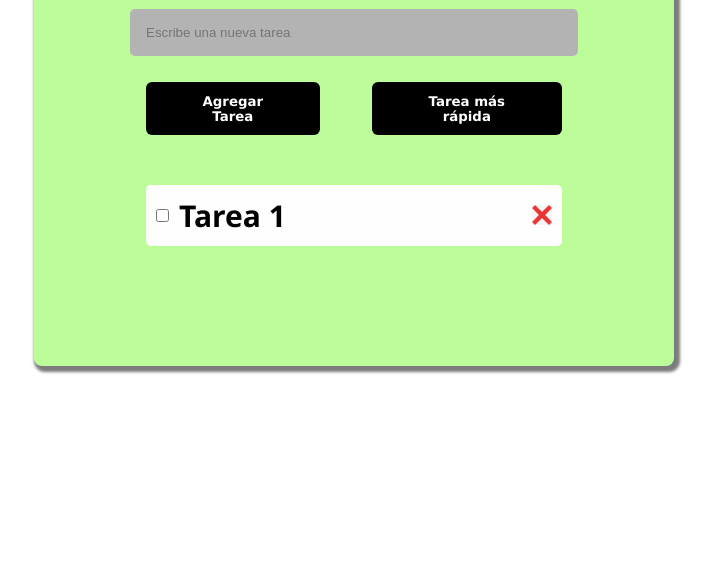
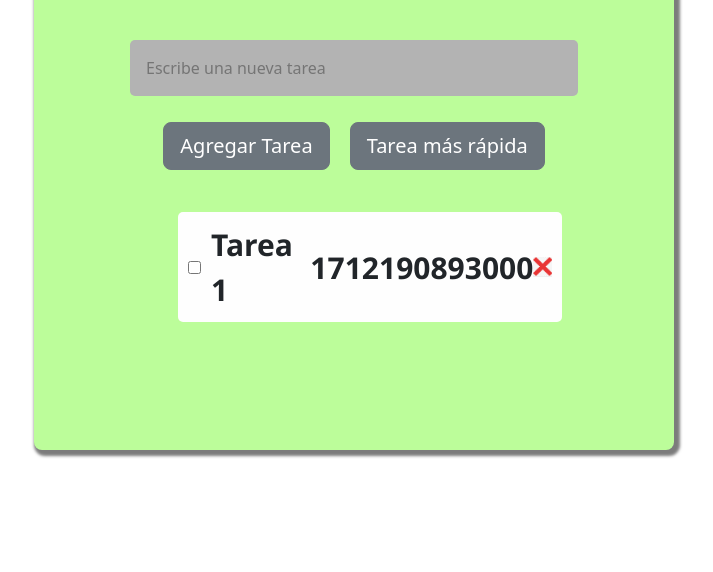
Before and after one commit to MarcosMellebovsky/Lista-de-tareas, a plain HTML site: page index.html in a window 1280 px wide. Shown: the part 228-800 px from the top of the page, without its empty margins (286-999 px from the left). Drawn offline with nearby package versions, Linux system fonts and the light colour scheme.

Commit message:
sexto commit

```diff
--- a/codigoo.js
+++ b/codigoo.js
@@ -12,7 +12,7 @@ function agregarTarea() {
         actualizarListaTareas();
     }
 }
-//A
+
 
 function actualizarListaTareas() {
     const listaTareas = document.getElementById('listaTareas');
@@ -36,7 +36,7 @@ function actualizarListaTareas() {
         tareaElement.appendChild(label);
 
         const horaLabel = document.createElement('label');
-        horaLabel.textContent = tarea.hora;
+        horaLabel.textContent = tarea.fechaIngreso;
         tareaElement.appendChild(horaLabel);
 
         const botonEliminar = document.createElement('button');
@@ -68,4 +68,5 @@ document.getElementById("tareaMasRapida").onclick=()=>{
 }
 
 
+
 actualizarListaTareas();
--- a/css/main.css
+++ b/css/main.css
@@ -45,11 +45,12 @@
     width: 100%;
     display: flex;
     gap: 20px;
+    margin: 1rem;
 }
 
 
 .ul-lista{
-    margin: .5rem;
+
     font-size: 30px;
     width: 100%;
     font-weight: bold;
@@ -70,7 +71,6 @@
     margin: 1rem;
 }
 
-
 .ul-lista li input[type="checkbox"] {
     margin-right: 10px;
 }
@@ -84,17 +84,7 @@
     align-items: center;
     border: none;
 }
-.btn{
-    background-color: black;
-    border: none;
-    color: white;
-    padding: .7rem;
-    padding-inline:3rem;
-    margin: 1rem;
-    border-radius: 6px;
-    font-family: Verdana, Geneva, Tahoma, sans-serif;
-    font-weight: bold;
-}
+
 .img{
     margin: 1rem;
     display: flex;
@@ -102,10 +92,6 @@
     justify-content: center;
     width: 5%;
 }
-
-
-
-
 .eliminar-btn {
     background-image: url('../img/deleteicon.png');
     background-repeat: no-repeat;
@@ -115,3 +101,12 @@
     border: none;
     cursor: pointer;
 }
+
+@media screen and (max-width:1205px) {
+    .btns{
+        flex-direction: column;
+        width: 70%;
+    }
+
+
+}
--- a/index.html
+++ b/index.html
@@ -4,6 +4,7 @@
     <meta charset="UTF-8">
     <meta name="viewport" content="width=device-width, initial-scale=1.0">
     <title>Lista de Tareas</title>
+    <link href="https://cdn.jsdelivr.net/npm/bootstrap@5.3.3/dist/css/bootstrap.min.css" rel="stylesheet" integrity="sha384-QWTKZyjpPEjISv5WaRU9OFeRpok6YctnYmDr5pNlyT2bRjXh0JMhjY6hW+ALEwIH" crossorigin="anonymous">
     <link rel="stylesheet" href="./css/main.css">
 </head>
 <body>
@@ -17,15 +18,18 @@
             <input class="nuevaLista" type="text" id="nuevaTareaInput" placeholder="Escribe una nueva tarea">
 
             <div class="btns">
-                <button class="btn" onclick="agregarTarea()">Agregar Tarea</button>
-                <button id="tareaMasRapida" class="btn">Tarea más rápida</button>
+                <button class="btn btn-secondary btn-lg" onclick="agregarTarea()">Agregar Tarea</button>
+                <button id="tareaMasRapida" class="btn btn-secondary btn-lg">Tarea más rápida</button>
             </div>
+
+
 
             <ul class="ul-lista" id="listaTareas"></ul>
 
 
         </div>
     </div>
+    <script src="https://cdn.jsdelivr.net/npm/bootstrap@5.3.3/dist/js/bootstrap.bundle.min.js" integrity="sha384-YvpcrYf0tY3lHB60NNkmXc5s9fDVZLESaAA55NDzOxhy9GkcIdslK1eN7N6jIeHz" crossorigin="anonymous"></script>
     <script src="./codigoo.js"></script>
 </body>
 </html>
```
